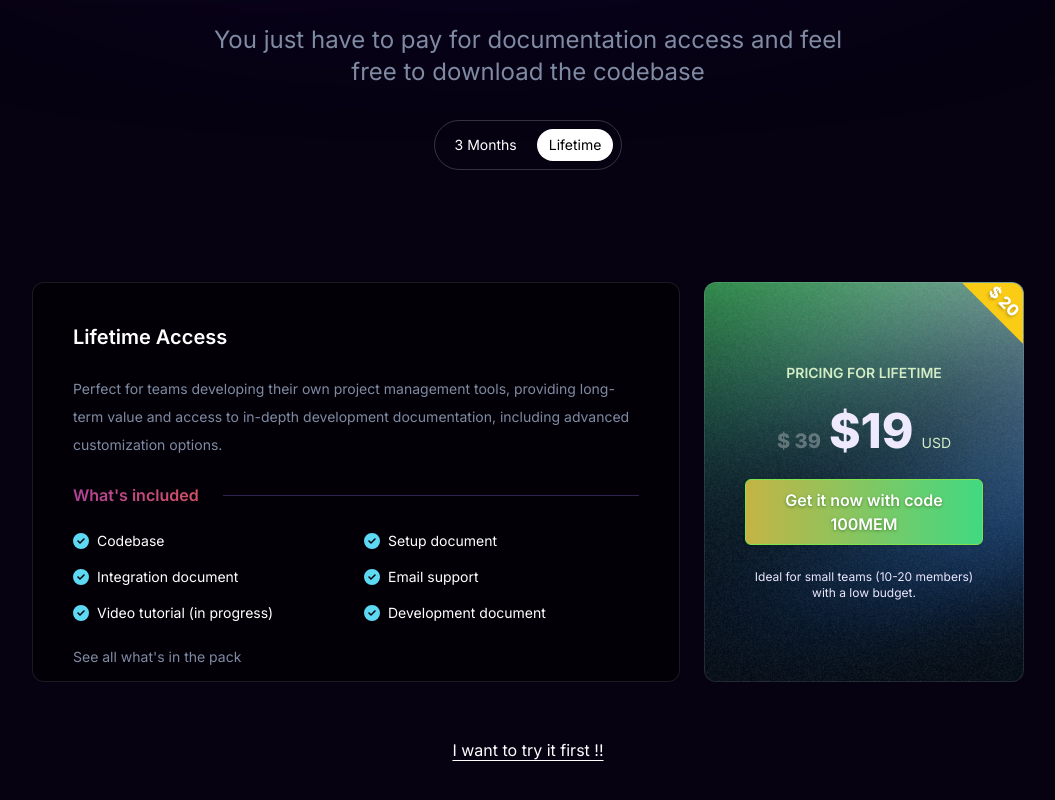
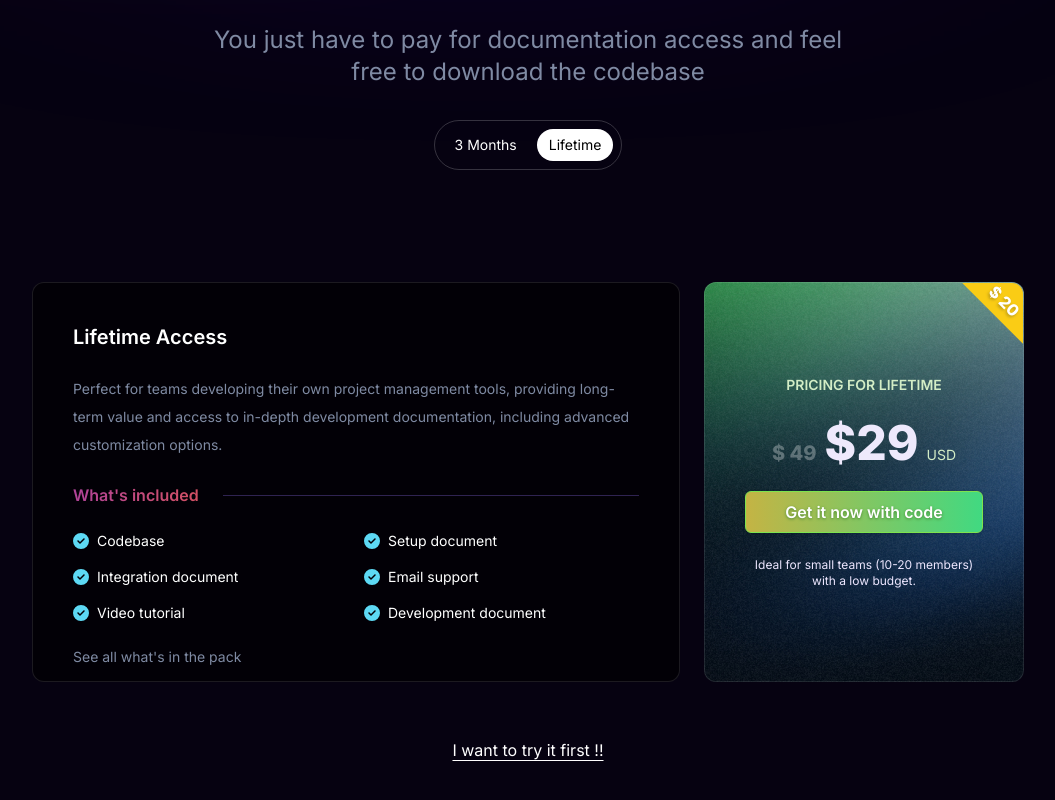
Before and after one commit to hudy9x/namviek-landingpage, a Next.js app: page /pricing in a window 1280 px wide. Shown: the part 424-1224 px from the top of the page, without its empty margins (112-1167 px from the left). Built offline with nearby package versions, Linux system fonts and the light colour scheme; no server answers.

Commit message:
refactor: update pricing (#13)
* update pricing container

* update discount code

```diff
--- a/src/containers/Pricing/PricingContainer.tsx
+++ b/src/containers/Pricing/PricingContainer.tsx
@@ -12,6 +12,15 @@ enum EAccessType {
 }
 
 // export const revalidate = 10
+
+const calculateDiscount = (price: number, discount: string) => {
+  if (discount.endsWith('%')) {
+    const percentValue = parseFloat(discount.replace('%', ''));
+    return Math.round((price * percentValue) / 100);
+  }
+  return parseFloat(discount);
+};
+
 export default function PricingContainer(product: {
   priceAmount: number
   priceCurrency: string
@@ -26,22 +35,25 @@ export default function PricingContainer(product: {
     'Setup document',
     'Integration document',
     'Email support',
-    'Video tutorial (in progress)',
+    'Video tutorial',
     developmentDoc,
   ]
 
   const heading = accessType === EAccessType.ThreeMonth ? '3 Months Access' : 'Lifetime Access'
   const subheading = accessType === EAccessType.ThreeMonth ? '3 month access' : 'lifetime access'
   const priceHeading = isThreeMonth ? 'Pricing for 3 months' : 'Pricing for lifetime'
-  const priceNumber = isThreeMonth ? 9 : 39;
+  const priceNumber = isThreeMonth
+    ? Number(process.env.NEXT_PUBLIC_THREE_MONTH_PRICE || 9)
+    : Number(process.env.NEXT_PUBLIC_LIFETIME_PRICE || 39);
   const textColor = isThreeMonth ? 'text-[#EDC6CC]' : 'text-[#d3edc6]';
   const cardType = isThreeMonth ? 'red' : 'sky'
   const priceFor3MonthLink = process.env.NEXT_PUBLIC_THREEMONTH_ACCESS || ''
   const priceForLifetimeLink = process.env.NEXT_PUBLIC_LIFETIME_ACCESS || ''
   const productLink = isThreeMonth ? priceFor3MonthLink : priceForLifetimeLink
 
-  const saleOff = isThreeMonth ? 0 : 20;
-  const discountCode = isThreeMonth ? '' : '100MEM'
+  const discountAmount = process.env.NEXT_PUBLIC_DISCOUNT_AMOUNT || '0';
+  const saleOff = isThreeMonth ? 0 : calculateDiscount(priceNumber, discountAmount);
+  const discountCode = isThreeMonth ? '' : (process.env.NEXT_PUBLIC_DISCOUNT_CODE || '');
 
   const threeMonthDesc = `Ideal for tech-savvy individuals hosting apps for their teams, offering a cost-effective solution for short-term projects and quick experimentation with basic features and documentation.`
   const lifetimeDesc = `Perfect for teams developing their own project management tools, providing long-term value and access to in-depth development documentation, including advanced customization options.`
```
Also changed, not shown: 1 other file (tests, documents, lock files or other folders).
